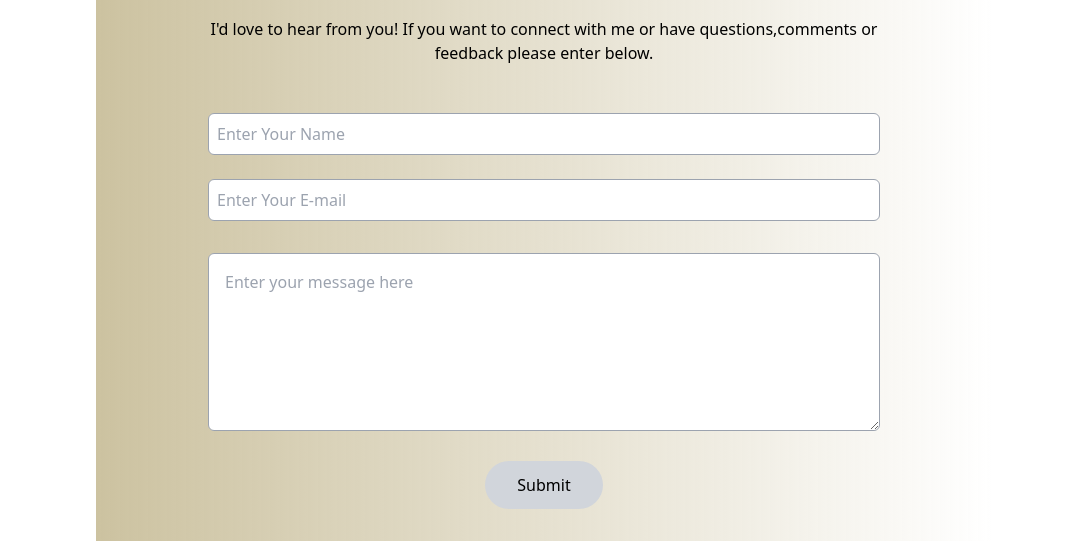
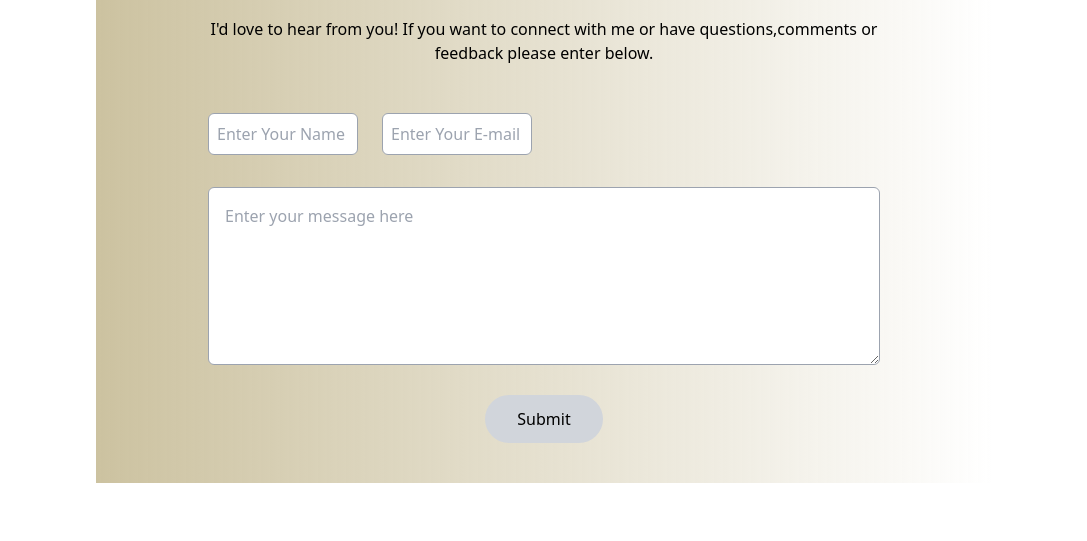
Before and after one commit to Srivatsav2004/portfolio, a website: page index.html in a window 1280 px wide. Shown: the part 2743-3284 px from the top of the page, without its empty margins (96-1183 px from the left). Drawn offline with nearby package versions, Linux system fonts and the light colour scheme.

Commit message:
index.html

```diff
--- a/index.html
+++ b/index.html
@@ -140,7 +140,7 @@
     <p class="text-center max-w-2xl mx-auto mt-5 mb-12">Welcome to my portfolio! Explore a collection of projects
         showcasing my expertise in various fields.
     </p>
-    <div class="grid grid-cols-4 my-10 gap-5">
+    <div class="grid grid-cols-1 sm:grid-cols-2 lg:grid-cols-4 xl:grid-cols-4 my-10 gap-5">
         <div class="aspect-square bg-[url(vr.png)] bg-no-repeat bg-cover bg-center rounded-lg
         relative cursor-pointer group">
         <div class="bg-white w-10/12 rounded-md absolute bottom-5 left-1/2 -translate-x-1/2 py-3 px-5 flex items-center
@@ -213,12 +213,12 @@ bg-center">
     </p>
     <form action="https://api.web3forms.com/submit" method="post" class="max-w-2xl mx-auto ">
         <input type="hidden" name="access_key" value="333bf281-271c-4239-bc4d-b8bccd4ebe4f">
-        <div class="grid grid-cols-auto gap-6 mt-10 mb-8">
-            <input type="text" placeholder="Enter Your Name" class="flex-1 p-2 outline-none border-[0.5px] border-gray-400 rounded-md bg-white" required name="name">
-            <input type="email" placeholder="Enter Your E-mail" class="flex-1 p-2 outline-none border-[0.5px] border-gray-400 rounded-md bg-white" required name="email">
+        <div class="grid grid-cols-1 sm:grid-cols-2 lg:grid-cols-4 xl:grid-cols-4 gap-6 mt-10 mb-8">
+            <input type="text" placeholder="Enter Your Name" class="flex-1 p-2 outline-none border-[0.5px] border-gray-400 rounded-md bg-white dark:text-black" required name="name">
+            <input type="email" placeholder="Enter Your E-mail" class="flex-1 p-2 outline-none border-[0.5px] border-gray-400 rounded-md bg-white dark:text-black" required name="email">
         </div>
         <textarea rows="6" placeholder="Enter your message here" class="w-full p-4 outline-none border-[0.5px] border-gray-400
-        rounded-md bg-white mb-6" required name="message"></textarea>
+        rounded-md bg-white mb-6 dark:text-black" required name="message"></textarea>
         <button type="submit" class="px-8 py-3 w-max flex items-center justify-between gap-2 bg-gray-300 rounded-full mx-auto hover:bg-gray-500 duration-500">Submit</button>
     </form>
 </div>
```
